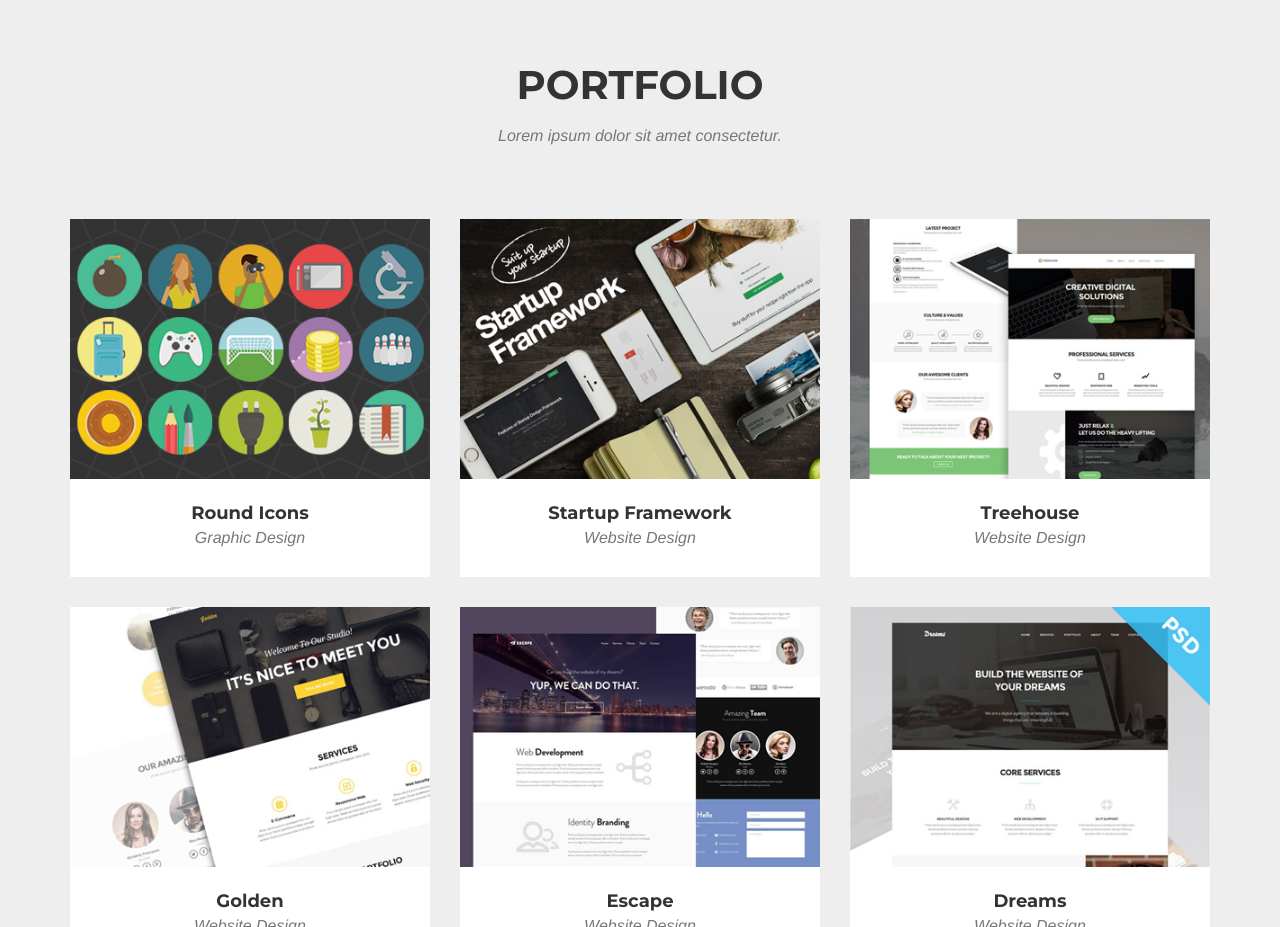
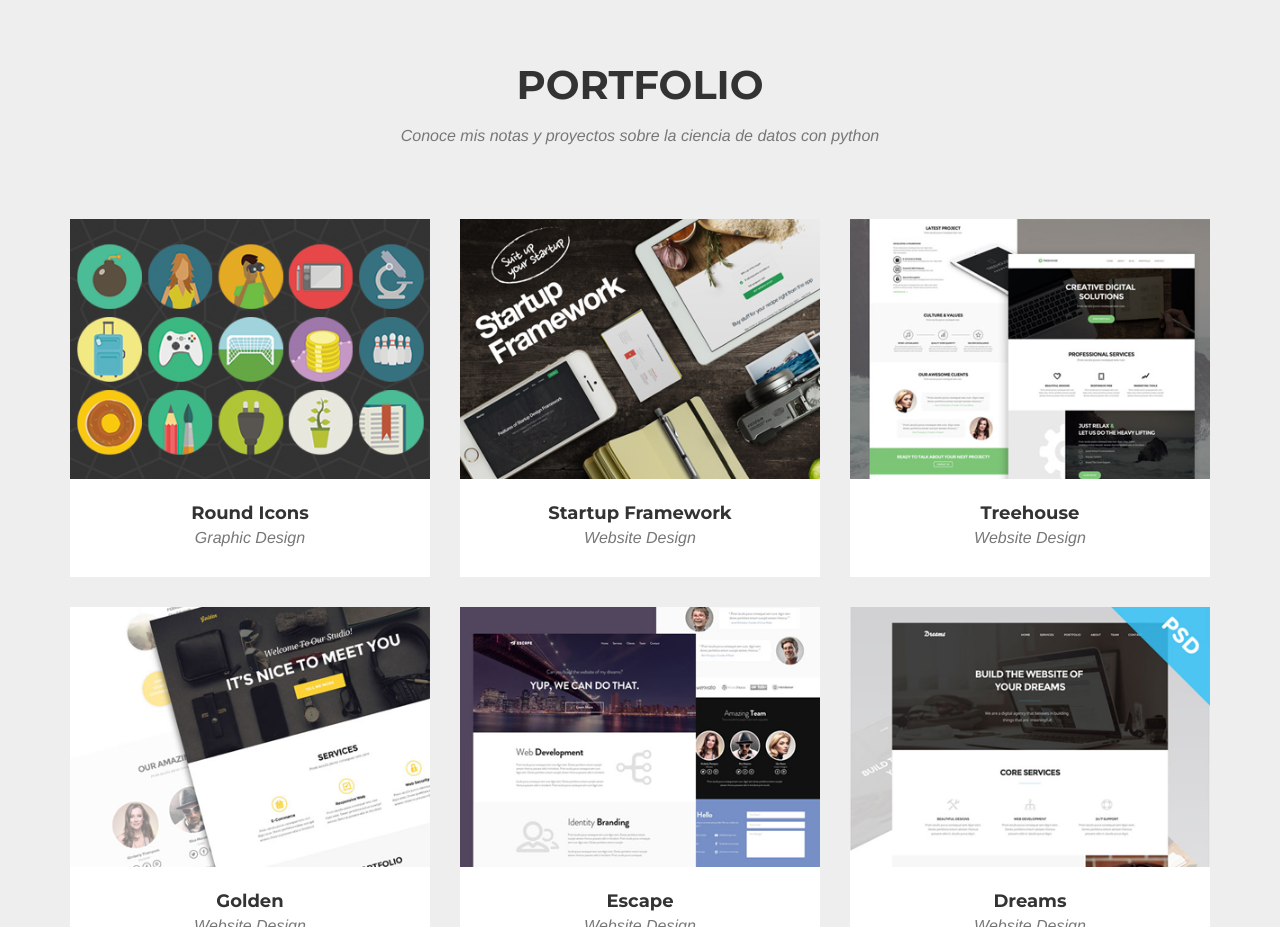
Before and after one commit to anibal21/matepy, a website: page index.html in a window 1280 px wide. Shown: the part 920-1847 px from the top of the page. Drawn offline with nearby package versions, Linux system fonts and the light colour scheme; a web font is replaced by a local one.

Commit message:
Update index.html

```diff
--- a/index.html
+++ b/index.html
@@ -85,7 +85,7 @@
             <div class="row">
                 <div class="col-lg-12 text-center">
                     <h2 class="section-heading">Portfolio</h2>
-                    <h3 class="section-subheading text-muted">Lorem ipsum dolor sit amet consectetur.</h3>
+                    <h3 class="section-subheading text-muted">Conoce mis notas y proyectos sobre la ciencia de datos con python</h3>
                 </div>
             </div>
             <div class="row">
```
